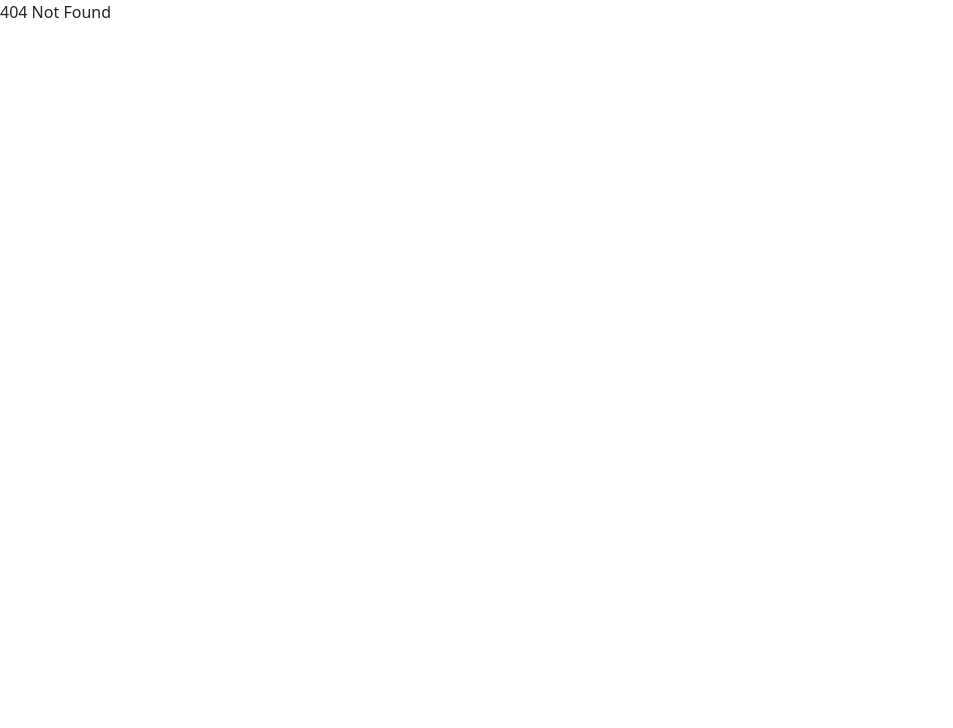
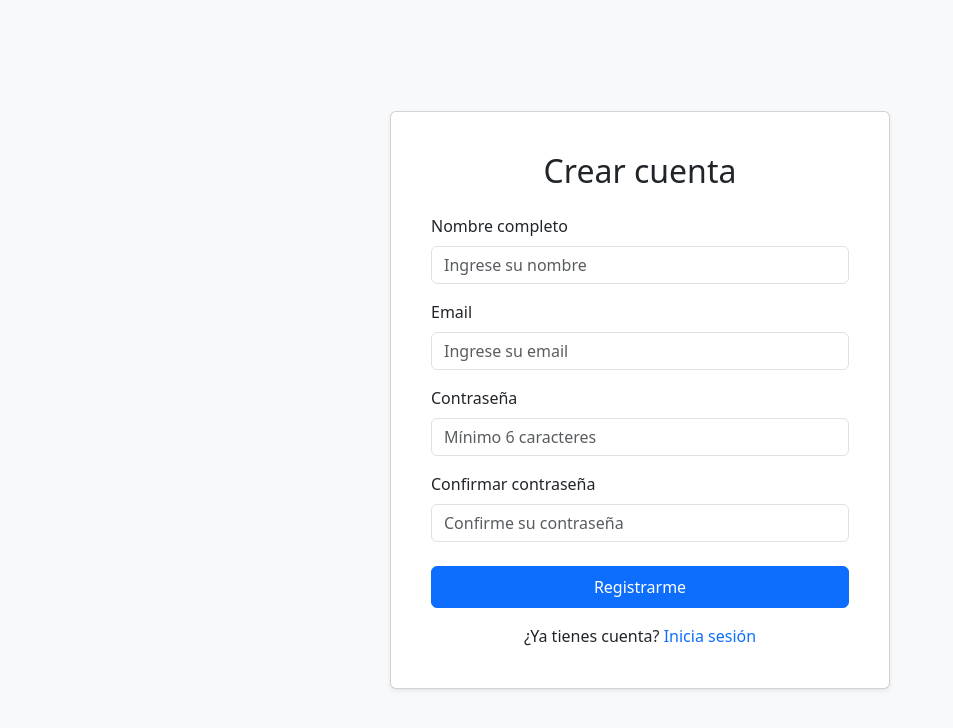
Before and after one commit to Kunando-leiva/cabanafront, a React (Create React App) app: page /register in a window 1280 px wide. Before the commit this address had no page. Shown: the top 728 px of the page, without its empty margins (0-953 px from the left). Built offline with nearby package versions, Linux system fonts and the light colour scheme.

Commit message:
Mensaje del commit

```diff
--- a/package.json
+++ b/package.json
@@ -9,6 +9,7 @@
     "@mui/material": "^6.4.7",
     "@mui/x-date-pickers": "^7.27.1",
     "@mui/x-date-pickers-pro": "^7.27.1",
+    "@tanstack/react-query": "^5.74.4",
     "@testing-library/dom": "^10.4.0",
     "@testing-library/jest-dom": "^6.6.3",
     "@testing-library/react": "^16.2.0",
--- a/src/App.js
+++ b/src/App.js
@@ -42,6 +42,7 @@ import ConfirmacionReserva from './pages/public/ConfirmacionReserva';
 import Nosotros from './pages/public/Nosotros';
 import Ubicacion from './pages/public/Ubicacion';
 import Galeria from './pages/public/Galeria';
+import {Register} from './pages/admin/Register'; // Asegúrate de crear este componente
 
 function App() {
   return (
@@ -59,6 +60,11 @@ function App() {
 
         {/* Login */}
         <Route path="/login" element={<Login />} />
+
+        {/* register */}
+        <Route path="/register" element={<Register />} />
+
+        {/* Rutas protegidas */}
 
         {/* Área de administración */}
         <Route path="/admin" element={
--- a/src/index.js
+++ b/src/index.js
@@ -1,18 +1,16 @@
-// src/index.js
 import React from 'react';
 import ReactDOM from 'react-dom/client';
 import App from './App';
-import { AuthProvider } from './context/AuthContext';
+import AuthProvider from './context/AuthContext';
 import ErrorBoundary from './components/ErrorBoundary';
 
+// Solución temporal: desactiva StrictMode para debugging
 const root = ReactDOM.createRoot(document.getElementById('root'));
 
 root.render(
-  <React.StrictMode>
-    <ErrorBoundary>
-      <AuthProvider>
-        <App />
-      </AuthProvider>
-    </ErrorBoundary>
-  </React.StrictMode>
+  <ErrorBoundary>
+    <AuthProvider>
+      <App />
+    </AuthProvider>
+  </ErrorBoundary>
 );
--- a/src/pages/admin/CreateCabana.jsx
+++ b/src/pages/admin/CreateCabana.jsx
@@ -101,8 +101,24 @@ const CreateCabana = () => {
       return;
     }
 
-    setLoading(true);
-    setError('');
+    try {
+      setLoading(true);
+      await axios.post(`${API_URL}/api/cabanas`, cabanaData, {
+        headers: { 'Authorization': `Bearer ${token}` }
+      });
+
+      // Esperar un ciclo de renderizado antes de redirigir
+      setTimeout(() => {
+        navigate('/admin/cabanas', {
+          state: { success: 'Cabaña creada exitosamente' }
+        });
+      }, 100);
+
+    } catch (error) {
+      // Manejo de errores
+    } finally {
+      setLoading(false);
+    }
 
     try {
       const cabanaData = {
@@ -164,15 +180,18 @@ const CreateCabana = () => {
     setError('');
 
     try {
-      const uploadPromises = Array.from(e.target.files).map(async (file) => {
-        // Validación básica de imagen
+      // Validación previa de todos los archivos
+      const files = Array.from(e.target.files);
+      files.forEach(file => {
         if (!file.type.startsWith('image/')) {
-          throw new Error('Solo se permiten archivos de imagen');
+          throw new Error(`El archivo ${file.name} no es una imagen válida (JPEG, JPG, PNG, GIF)`);
         }
-        if (file.size > 5 * 1024 * 1024) { // 5MB
-          throw new Error('Las imágenes deben ser menores a 5MB');
+        if (file.size > 5 * 1024 * 1024) {
+          throw new Error(`El archivo ${file.name} excede el límite de 5MB`);
         }
+      });
 
+      const uploadPromises = files.map(async (file) => {
         const formData = new FormData();
         formData.append('image', file);
 
@@ -185,9 +204,22 @@ const CreateCabana = () => {
           signal: controller.signal
         });
 
+        // Mejor manejo de errores HTTP
         if (!response.ok) {
-          const errorData = await response.json();
-          throw new Error(errorData.error || 'Error al subir imagen');
+          let errorData;
+          try {
+            errorData = await response.json();
+          } catch {
+            errorData = { error: 'Error desconocido al subir imagen' };
+          }
+
+          // Manejo específico de errores 401 (no autorizado)
+          if (response.status === 401) {
+            logout();
+            throw new Error('Tu sesión ha expirado. Por favor inicia sesión nuevamente.');
+          }
+
+          throw new Error(errorData.error || `Error ${response.status} al subir imagen`);
         }
 
         return response.json();
@@ -203,12 +235,22 @@ const CreateCabana = () => {
 
     } catch (error) {
       if (error.name !== 'AbortError' && isMounted.current) {
-        console.error('Error al subir imágenes:', error);
-        setError(error.message || 'Error al subir imágenes');
+        console.error('Error en handleImageUpload:', error);
+
+        // Mensajes de error más descriptivos
+        let errorMessage = error.message;
+        if (error.message.includes('Failed to fetch')) {
+          errorMessage = 'Error de conexión con el servidor. Verifica tu conexión a internet.';
+        } else if (error.message.includes('NetworkError')) {
+          errorMessage = 'Error de red. Intenta nuevamente.';
+        }
+
+        setError(errorMessage);
       }
     } finally {
       if (isMounted.current) {
         setUploadingImages(false);
+        e.target.value = ''; // Limpia el input para permitir reselección
       }
     }
   };
--- a/src/pages/admin/Login.jsx
+++ b/src/pages/admin/Login.jsx
@@ -88,7 +88,7 @@ export const Login = () => {
       case 'admin':
         return '/admin/Dashboard';
       case 'user':
-        return '/user/home';
+        return '/';
       default:
         return '/';
     }
--- a/src/pages/admin/Register.jsx
+++ b/src/pages/admin/Register.jsx
@@ -1,7 +1,8 @@
 import { useState } from 'react';
 import { useNavigate } from 'react-router-dom';
 import { useAuth } from '../../context/AuthContext';
-import { API_URL } from '../../config'; // Asegúrate de que la ruta sea correcta
+import { API_URL } from '../../config';
+import 'bootstrap/dist/css/bootstrap.min.css';
 
 export const Register = () => {
   const [formData, setFormData] = useState({
@@ -37,8 +38,7 @@ export const Register = () => {
     setLoading(true);
 
     try {
-      const response = await fetch(`${API_URL}/api/auth/register`,
- {
+      const response = await fetch(`${API_URL}/api/auth/register`, {
         method: 'POST',
         headers: { 'Content-Type': 'application/json' },
         body: JSON.stringify({
@@ -56,7 +56,7 @@ export const Register = () => {
 
       // Autologin después del registro
       login(data.user, data.token);
-      navigate('/');
+      navigate('/login', { replace: true });
 
     } catch (err) {
       setError(err.message);
@@ -66,105 +66,96 @@ export const Register = () => {
   };
 
   return (
-    <div className="min-h-screen flex items-center justify-center bg-gray-50 py-12 px-4 sm:px-6 lg:px-8">
-      <div className="max-w-md w-full space-y-8">
-        <div>
-          <h2 className="mt-6 text-center text-3xl font-extrabold text-gray-900">
-            Crear cuenta
-          </h2>
-        </div>
+    <div className="container-fluid d-flex justify-content-center align-items-center min-vh-100 bg-light">
+      <div className="card shadow-sm p-4" style={{ width: '100%', maxWidth: '500px' }}>
+        <div className="card-body">
+          <h2 className="card-title text-center mb-4">Crear cuenta</h2>
 
           {error && (
-          <div className="bg-red-100 border border-red-400 text-red-700 px-4 py-3 rounded relative">
+            <div className="alert alert-danger" role="alert">
               {error}
             </div>
           )}
 
-        <form className="mt-8 space-y-6" onSubmit={handleSubmit}>
-          <div className="rounded-md shadow-sm space-y-4">
-            <div>
-              <label htmlFor="nombre" className="sr-only">Nombre</label>
+          <form onSubmit={handleSubmit}>
+            <div className="mb-3">
+              <label htmlFor="nombre" className="form-label">Nombre completo</label>
               <input
                 id="nombre"
                 name="nombre"
                 type="text"
+                className="form-control"
                 required
                 value={formData.nombre}
                 onChange={handleChange}
-                className="appearance-none rounded-none relative block w-full px-3 py-2 border border-gray-300 placeholder-gray-500 text-gray-900
-                 rounded-t-md focus:outline-none focus:ring-blue-500 focus:border-blue-500 focus:z-10 sm:text-sm"
-                placeholder="Nombre completo"
+                placeholder="Ingrese su nombre"
               />
             </div>
 
-            <div>
-              <label htmlFor="email" className="sr-only">Email</label>
+            <div className="mb-3">
+              <label htmlFor="email" className="form-label">Email</label>
               <input
                 id="email"
                 name="email"
                 type="email"
+                className="form-control"
                 required
                 value={formData.email}
                 onChange={handleChange}
-                className="appearance-none rounded-none relative block w-full px-3 py-2 border border-gray-300 placeholder-gray-500 text-gray-900
-                focus:outline-none focus:ring-blue-500 focus:border-blue-500 focus:z-10 sm:text-sm"
-                placeholder="Email"
+                placeholder="Ingrese su email"
               />
             </div>
 
-            <div>
-              <label htmlFor="password" className="sr-only">Contraseña</label>
+            <div className="mb-3">
+              <label htmlFor="password" className="form-label">Contraseña</label>
               <input
                 id="password"
                 name="password"
                 type="password"
+                className="form-control"
                 required
                 value={formData.password}
                 onChange={handleChange}
-                className="appearance-none rounded-none relative block w-full px-3 py-2 border border-gray-300 placeholder-gray-500 text-gray-900
-                 focus:outline-none focus:ring-blue-500 focus:border-blue-500 focus:z-10 sm:text-sm"
-                placeholder="Contraseña (mínimo 6 caracteres)"
+                placeholder="Mínimo 6 caracteres"
                 minLength="6"
               />
             </div>
 
-            <div>
-              <label htmlFor="confirmPassword" className="sr-only">Confirmar Contraseña</label>
+            <div className="mb-4">
+              <label htmlFor="confirmPassword" className="form-label">Confirmar contraseña</label>
               <input
                 id="confirmPassword"
                 name="confirmPassword"
                 type="password"
+                className="form-control"
                 required
                 value={formData.confirmPassword}
                 onChange={handleChange}
-                className="appearance-none rounded-none relative block w-full px-3 py-2 border border-gray-300 placeholder-gray-500 text-gray-900
-                 rounded-b-md focus:outline-none focus:ring-blue-500 focus:border-blue-500 focus:z-10 sm:text-sm"
-                placeholder="Confirmar contraseña"
+                placeholder="Confirme su contraseña"
                 minLength="6"
               />
             </div>
-          </div>
 
-          <div>
             <button
               type="submit"
+              className="btn btn-primary w-100 py-2"
               disabled={loading}
-              className={`group relative w-full flex justify-center py-2 px-4 border border-transparent text-sm font-medium rounded-md text-white
-                 bg-blue-600 hover:bg-blue-700 focus:outline-none focus:ring-2 focus:ring-offset-2 focus:ring-blue-500 ${loading ?
-                   'opacity-50 cursor-not-allowed' : ''}`}
             >
-              {loading ? 'Registrando...' : 'Registrarme'}
+              {loading ? (
+                <>
+                  <span className="spinner-border spinner-border-sm me-2" aria-hidden="true"></span>
+                  Registrando...
+                </>
+              ) : 'Registrarme'}
             </button>
-          </div>
           </form>
 
-        <div className="text-center">
-          <p className="text-sm text-gray-600">
+          <div className="text-center mt-3">
+            <p className="mb-0">
               ¿Ya tienes cuenta?{' '}
-            <a href="/login" className="font-medium text-blue-600 hover:text-blue-500">
-              Inicia sesión
-            </a>
+              <a href="/login" className="text-decoration-none">Inicia sesión</a>
             </p>
+          </div>
         </div>
       </div>
     </div>
```
Also changed, not shown: src/components/AdminLayout.jsx (+21 -12 lines), src/components/ErrorBoundary.jsx (+37 -9 lines), src/context/AuthContext.jsx (+15 -16 lines), src/pages/admin/Cabanas.jsx (+53 -42 lines), 1 other file (tests, documents, lock files or other folders). Lines whose indentation alone changed are shown as unchanged.
